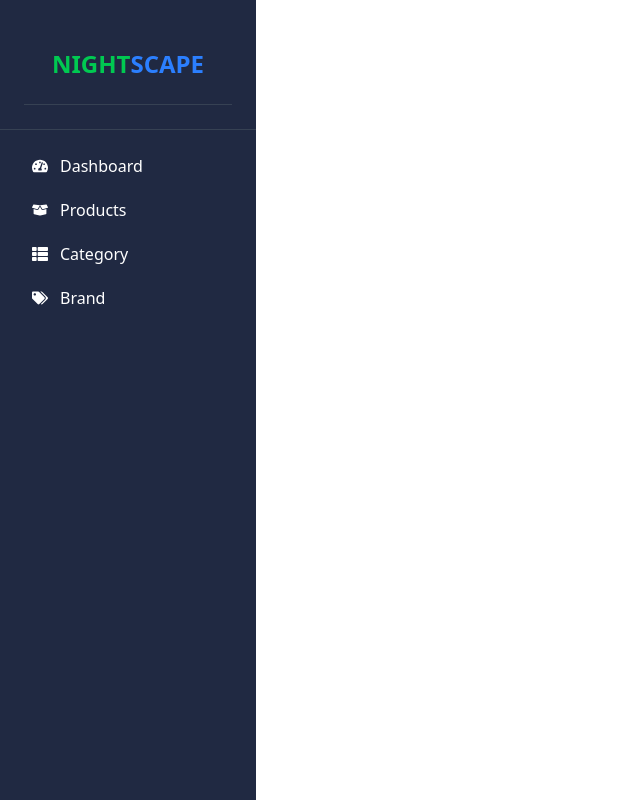
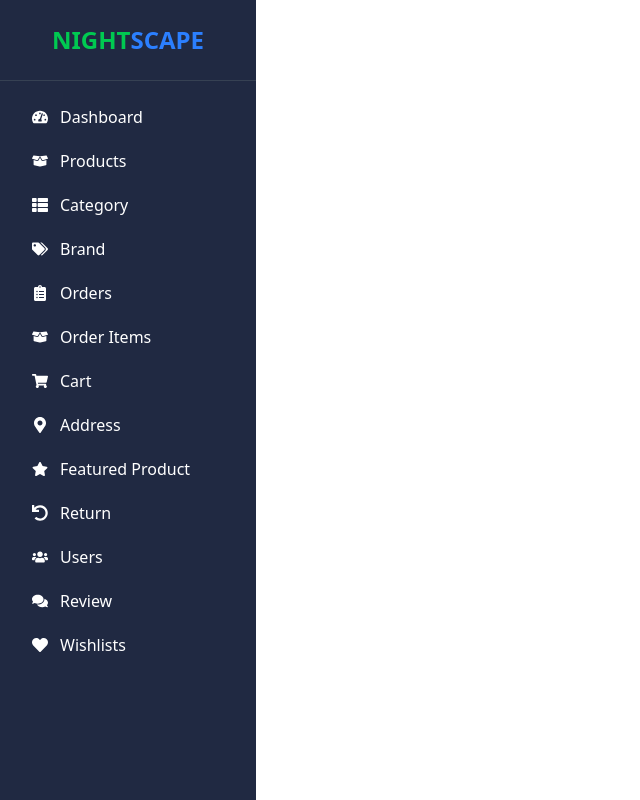
Before and after one commit to Nabin-Basnet/NIGHTSCAPE, a React (Vite) app in the folder FRONTEND/: page /admin in a window 1280 px wide. Shown: the whole page, without its empty margins (0-640 px from the left). Built offline with nearby package versions, Linux system fonts and the light colour scheme.

Commit message:
admin pages

```diff
--- a/FRONTEND/src/Admin/Components/AdminSidebar.jsx
+++ b/FRONTEND/src/Admin/Components/AdminSidebar.jsx
@@ -1,42 +1,136 @@
-// src/components/Sidebar.jsx
 import { Link, useLocation } from 'react-router-dom';
-import { FaTachometerAlt, FaBoxOpen, FaThList, FaTags } from 'react-icons/fa';
+import {
+  FaTachometerAlt,
+  FaBoxOpen,
+  FaThList,
+  FaTags,
+  FaShoppingCart,
+  FaMapMarkerAlt,
+  FaStar,
+  FaUndo,
+  FaUsers,
+  FaComments,
+  FaHeart,
+  FaClipboardList,
+  FaUserCheck,
+} from 'react-icons/fa';
 
 export default function Sidebar() {
   const { pathname } = useLocation();
 
-  const isActive = (path) => pathname === path ? 'bg-[#2e3a59]' : '';
+  const isActive = (path) => (pathname === path ? 'bg-[#2e3a59]' : '');
 
   return (
     <aside className="w-64 min-h-screen bg-[#202942] text-white">
       <div className="text-2xl font-bold p-6 border-b border-gray-700 text-center">
-        <div className="text-2xl font-bold p-6 border-b border-gray-700">
-          <span className="text-green-500">NIGHT</span><span className="text-blue-500">SCAPE</span>
-        </div>
+        <span className="text-green-500">NIGHT</span>
+        <span className="text-blue-500">SCAPE</span>
       </div>
 
       <nav className="flex flex-col p-4 gap-1">
-
-        <Link to="/admin/main" className={`flex items-center gap-3 px-4 py-2 rounded hover:bg-[#313b55] ${isActive('/admin/main')}`}>
+        <Link
+          to="/admin/main"
+          className={`flex items-center gap-3 px-4 py-2 rounded hover:bg-[#313b55] ${isActive('/admin/main')}`}
+        >
           <FaTachometerAlt />
           <span>Dashboard</span>
         </Link>
 
-        <Link to="/admin/shares" className={`flex items-center gap-3 px-4 py-2 rounded hover:bg-[#313b55] ${isActive('/admin/shares')}`}>
+        <Link
+          to="/admin/shares"
+          className={`flex items-center gap-3 px-4 py-2 rounded hover:bg-[#313b55] ${isActive('/admin/shares')}`}
+        >
           <FaBoxOpen />
           <span>Products</span>
         </Link>
 
-        <Link to="/admin/history" className={`flex items-center gap-3 px-4 py-2 rounded hover:bg-[#313b55] ${isActive('/admin/history')}`}>
+        <Link
+          to="/admin/history"
+          className={`flex items-center gap-3 px-4 py-2 rounded hover:bg-[#313b55] ${isActive('/admin/history')}`}
+        >
           <FaThList />
           <span>Category</span>
         </Link>
 
-        <Link to="/admin/portfolio" className={`flex items-center gap-3 px-4 py-2 rounded hover:bg-[#313b55] ${isActive('/admin/portfolio')}`}>
+        <Link
+          to="/admin/brand"
+          className={`flex items-center gap-3 px-4 py-2 rounded hover:bg-[#313b55] ${isActive('/admin/brand')}`}
+        >
           <FaTags />
           <span>Brand</span>
         </Link>
 
+        <Link
+          to="/admin/orders"
+          className={`flex items-center gap-3 px-4 py-2 rounded hover:bg-[#313b55] ${isActive('/admin/orders')}`}
+        >
+          <FaClipboardList />
+          <span>Orders</span>
+        </Link>
+
+        <Link
+          to="/admin/order-items"
+          className={`flex items-center gap-3 px-4 py-2 rounded hover:bg-[#313b55] ${isActive('/admin/order-items')}`}
+        >
+          <FaBoxOpen />
+          <span>Order Items</span>
+        </Link>
+
+        <Link
+          to="/admin/cart"
+          className={`flex items-center gap-3 px-4 py-2 rounded hover:bg-[#313b55] ${isActive('/admin/cart')}`}
+        >
+          <FaShoppingCart />
+          <span>Cart</span>
+        </Link>
+
+        <Link
+          to="/admin/address"
+          className={`flex items-center gap-3 px-4 py-2 rounded hover:bg-[#313b55] ${isActive('/admin/address')}`}
+        >
+          <FaMapMarkerAlt />
+          <span>Address</span>
+        </Link>
+
+        <Link
+          to="/admin/featured-product"
+          className={`flex items-center gap-3 px-4 py-2 rounded hover:bg-[#313b55] ${isActive('/admin/featured-product')}`}
+        >
+          <FaStar />
+          <span>Featured Product</span>
+        </Link>
+
+        <Link
+          to="/admin/return"
+          className={`flex items-center gap-3 px-4 py-2 rounded hover:bg-[#313b55] ${isActive('/admin/return')}`}
+        >
+          <FaUndo />
+          <span>Return</span>
+        </Link>
+
+        <Link
+          to="/admin/users"
+          className={`flex items-center gap-3 px-4 py-2 rounded hover:bg-[#313b55] ${isActive('/admin/users')}`}
+        >
+          <FaUsers />
+          <span>Users</span>
+        </Link>
+
+        <Link
+          to="/admin/review"
+          className={`flex items-center gap-3 px-4 py-2 rounded hover:bg-[#313b55] ${isActive('/admin/review')}`}
+        >
+          <FaComments />
+          <span>Review</span>
+        </Link>
+
+        <Link
+          to="/admin/wishlists"
+          className={`flex items-center gap-3 px-4 py-2 rounded hover:bg-[#313b55] ${isActive('/admin/wishlists')}`}
+        >
+          <FaHeart />
+          <span>Wishlists</span>
+        </Link>
       </nav>
     </aside>
   );
```
Also changed, not shown: FRONTEND/AdminPages/Dashbord.jsx (deleted).
